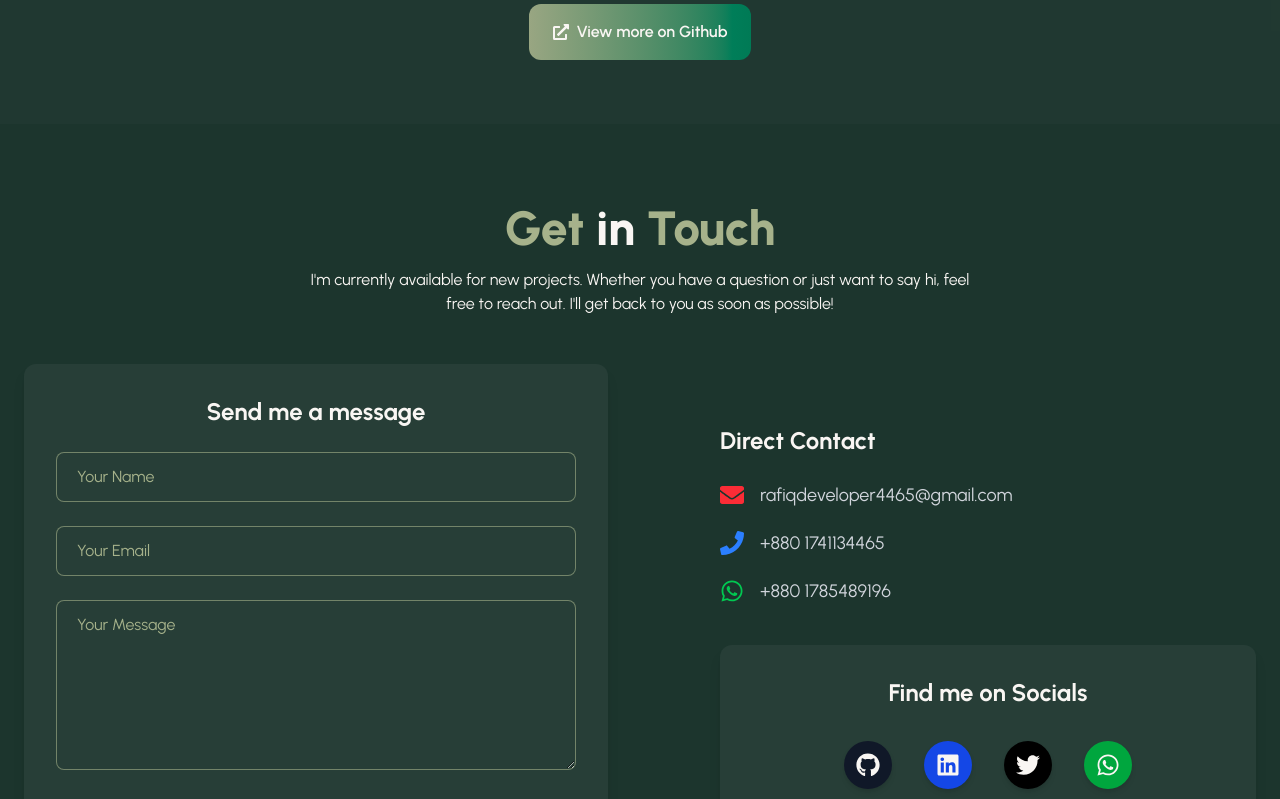
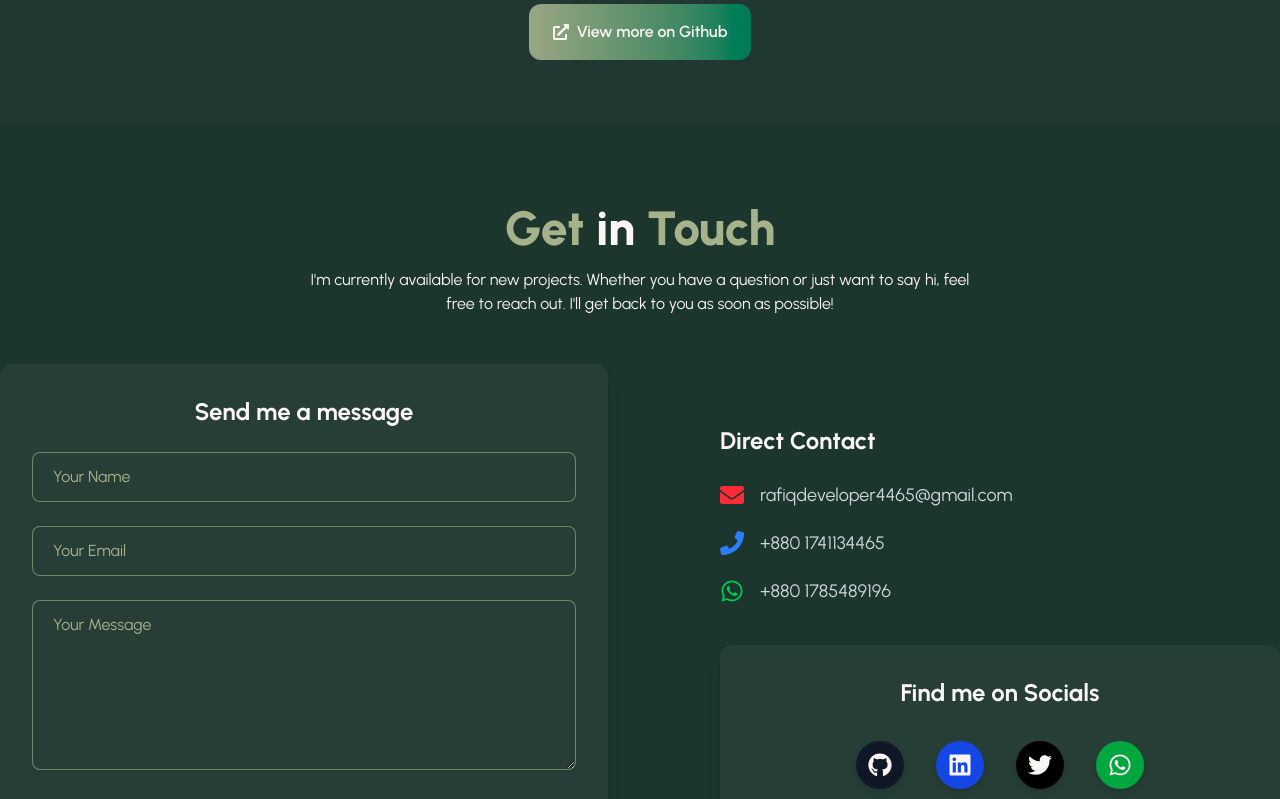
Before and after one commit to rafiqmia65/my-portfolio, a React (Vite) app: page / in a window 1280 px wide. Shown: the part 3780-4579 px from the top of the page. Built offline with nearby package versions, Linux system fonts and the light colour scheme.

Commit message:
Padding Updated

```diff
--- a/src/pages/Home/Contact/Contact.jsx
+++ b/src/pages/Home/Contact/Contact.jsx
@@ -1,4 +1,3 @@
-// Import necessary dependencies
 import React from "react";
 import {
   FaEnvelope,
@@ -11,7 +10,7 @@ import {
 
 const Contact = () => {
   return (
-    <section className="bg-primary py-20 px-6">
+    <section className="bg-primary py-20">
       <div className="container mx-auto px-4 lg:px-0">
         <h2 className="text-4xl sm:text-5xl font-extrabold text-center text-success mb-4">
           Get <span className="text-white">in</span> Touch
```
